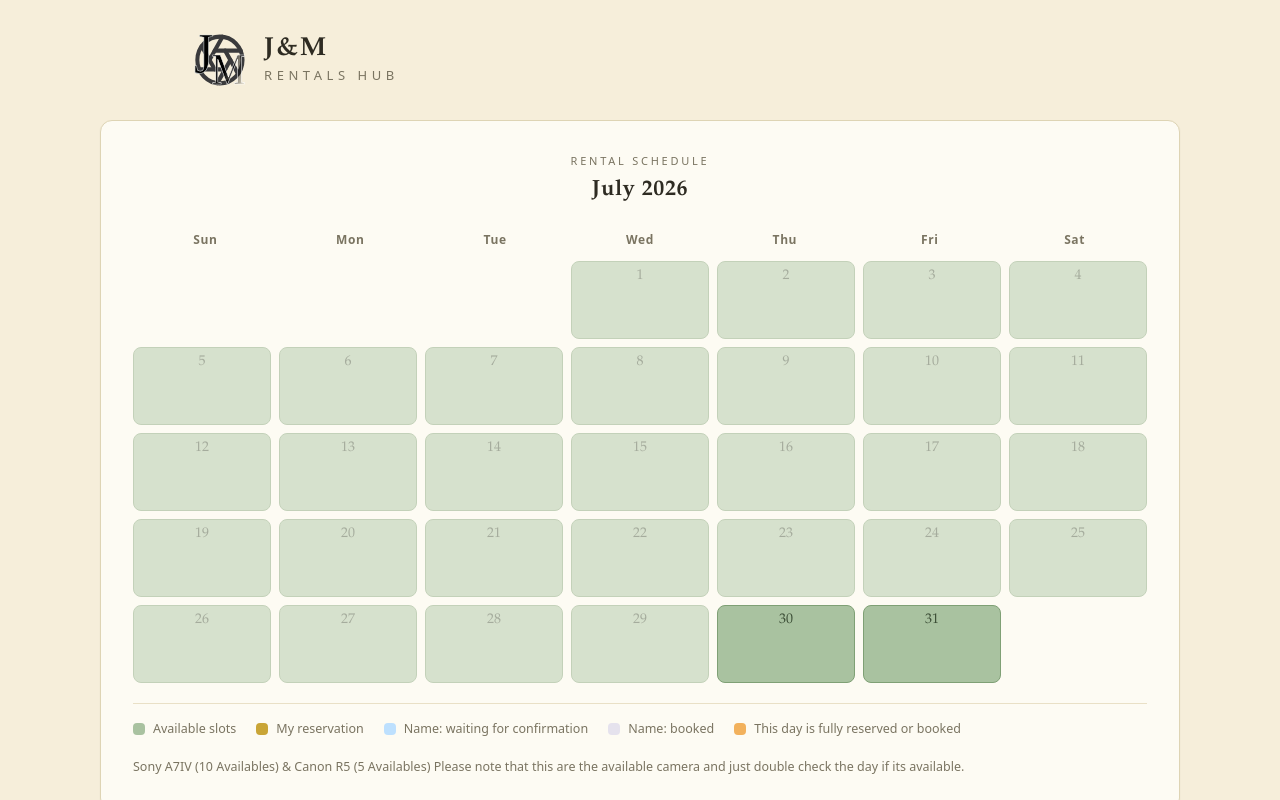
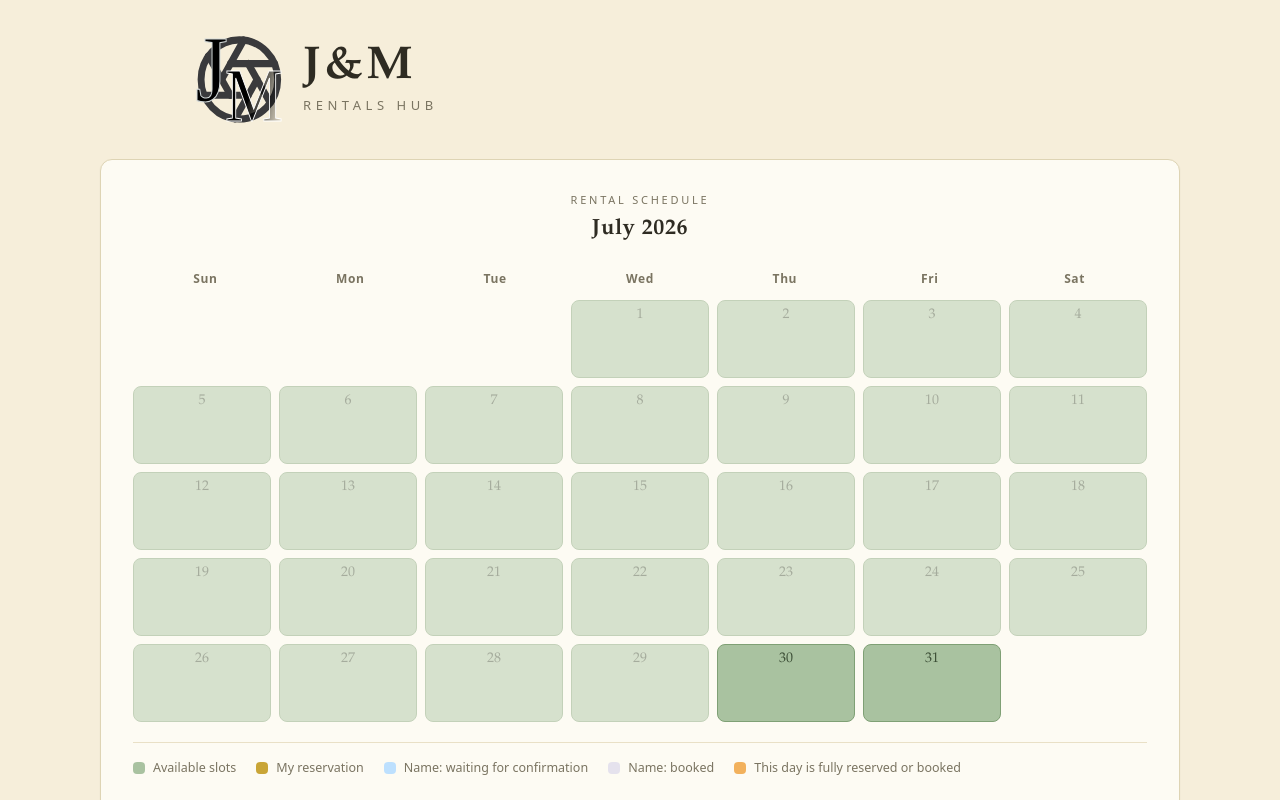
Before and after one commit to Antz1803/RentalCamera, a React (Vite) app: page / in a window 1280 px wide. Shown: the top 800 px of the page. Built offline with nearby package versions, Linux system fonts and the light colour scheme; no server answers; the database is empty.

Commit message:
Update RentalCalendarView.jsx

```diff
--- a/src/MVC/Views/RentalCalendarView.jsx
+++ b/src/MVC/Views/RentalCalendarView.jsx
@@ -70,10 +70,10 @@ function Header() {
     <img
            src={logo}
            alt="J & M Rentals Hub"
-           style={{ width: 56, height: 56, flexShrink: 0 }}
+           style={{ width: 95, height: 95, flexShrink: 0 }}
          />
       <div>
-        <div style={{ fontSize: 26, letterSpacing: "0.08em", fontWeight: 700, lineHeight: 1.1 }}>
+        <div style={{ fontSize: 46, letterSpacing: "0.08em", fontWeight: 700, lineHeight: 1.1 }}>
           J&M
         </div>
         <div
```
